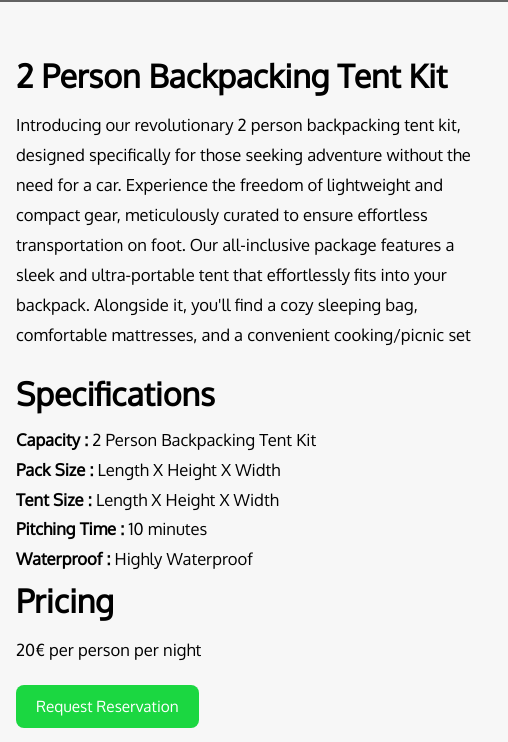
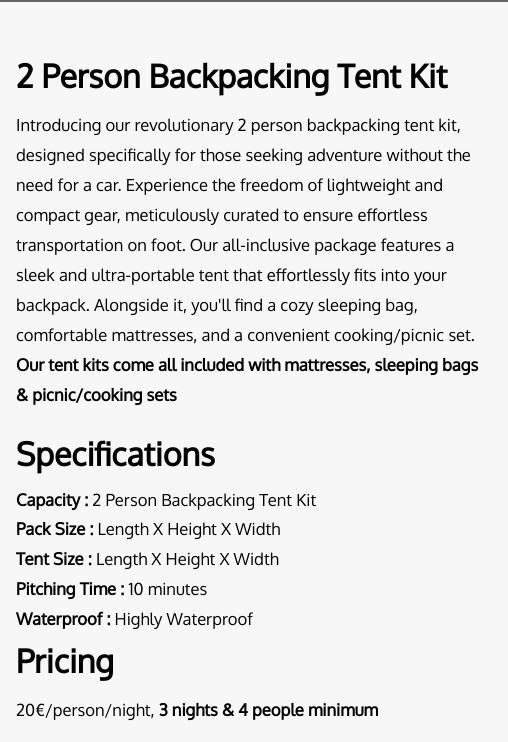
Before and after one commit to 2salted/rentatenda, a plain HTML site: page selection3.html in a window 1280 px wide. Shown: the part 146-888 px from the top of the page, 772-1280 px from the left. Drawn offline with nearby package versions, Linux system fonts and the light colour scheme.

Commit message:
Add files via upload

```diff
--- a/selection3.html
+++ b/selection3.html
@@ -267,7 +267,7 @@
       <div class="text-container">
         <div class="text-section">
           <h2>2 Person Backpacking Tent Kit</h2>
-          <p id="select2text">Introducing our revolutionary 2 person backpacking tent kit, designed specifically for those seeking adventure without the need for a car. Experience the freedom of lightweight and compact gear, meticulously curated to ensure effortless transportation on foot. Our all-inclusive package features a sleek and ultra-portable tent that effortlessly fits into your backpack. Alongside it, you'll find a cozy sleeping bag, comfortable mattresses, and a convenient cooking/picnic set</p>
+          <p id="select2text">Introducing our revolutionary 2 person backpacking tent kit, designed specifically for those seeking adventure without the need for a car. Experience the freedom of lightweight and compact gear, meticulously curated to ensure effortless transportation on foot. Our all-inclusive package features a sleek and ultra-portable tent that effortlessly fits into your backpack. Alongside it, you'll find a cozy sleeping bag, comfortable mattresses, and a convenient cooking/picnic set.<br><b>Our tent kits come all included with mattresses, sleeping bags & picnic/cooking sets</b></p>
         </div>
         <div class="text-section">
           <h2 id="specs">Specifications</h2>
@@ -279,7 +279,7 @@
             <li><b>Waterproof :</b> Highly Waterproof</li>
           </ul>
           <h2 id="pricing20">Pricing</h2>
-          <p>20&euro; per person per night</p>
+          <p>20&euro;/person/night, <b>3 nights & 4 people minimum</b></p>
 
           <a href="reservation2.html" class="reservation-btn">Request Reservation</a>
         </div>
```
Also changed, not shown: selection1.html (+2 -2 lines), selection2.html (+1 -1 lines).
